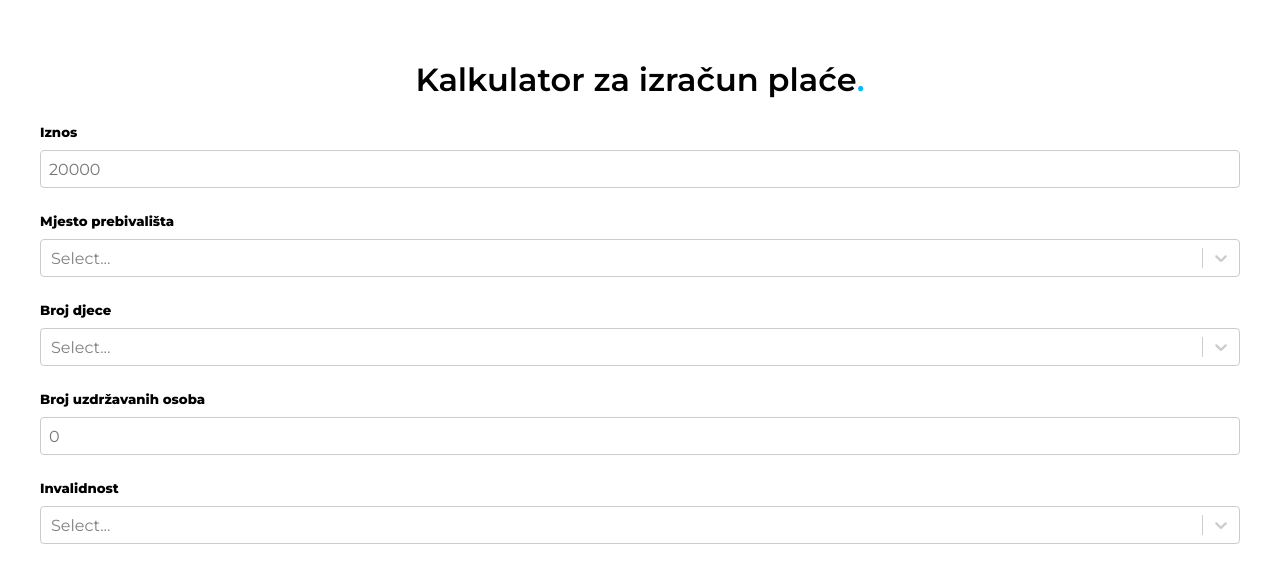
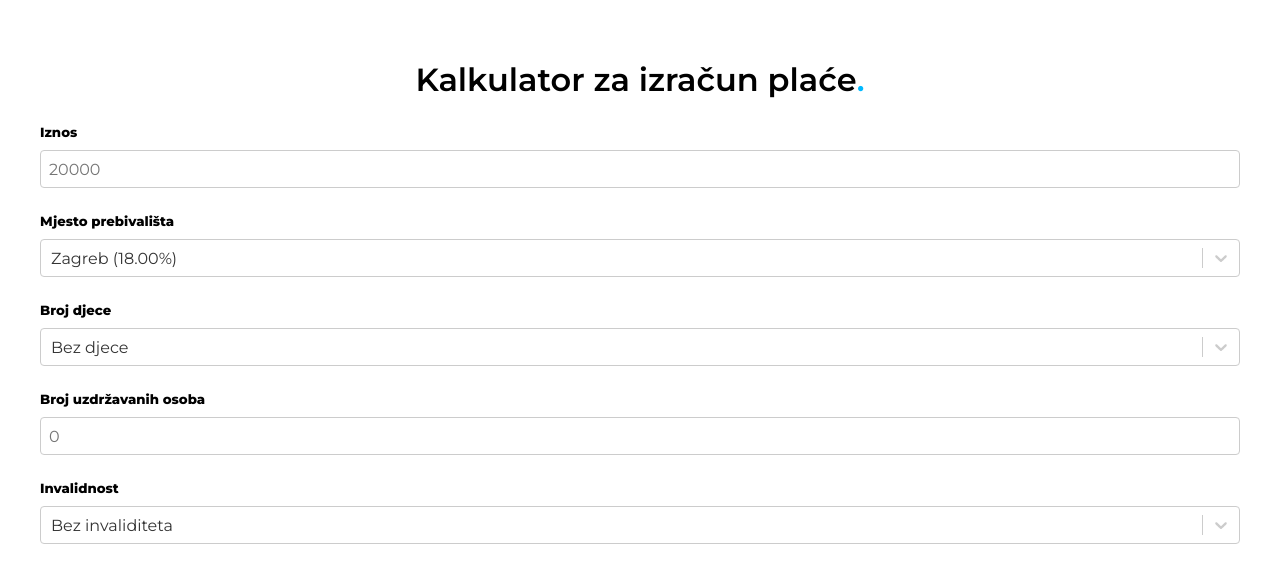
Before and after one commit to celigx/salary-calculator, a React (Create React App) app: page / in a window 1280 px wide. Shown: the top 582 px of the page. Built offline with nearby package versions, Linux system fonts and the light colour scheme.

Commit message:
Add default value to select input
Change state

```diff
--- a/src/App.js
+++ b/src/App.js
@@ -5,10 +5,10 @@ import { cityList, childrenList, invalidityList } from './components/data/ArrayL
 
 function App() {
   const [salary, setAmount] = useState('')
-  const [residence, setResidence] = useState('')
-  const [children, setChildren] = useState('0')
+  const [residence, setResidence] = useState(cityList[313].value)
+  const [children, setChildren] = useState(childrenList[0].value)
   const [dependants, setDependants] = useState('0')
-  const [invalidity, setInvalidity] = useState('')
+  const [invalidity, setInvalidity] = useState(invalidityList[0].value)
 
   const handleAmount = (e) => {
     setAmount(e.target.value)
@@ -100,6 +100,9 @@ function App() {
     }
   }
 
+  console.log('residence:', residence);
+  console.log('invalidity:', invalidity);
+
   return (
     <div className="app">
       <div className="titleContainer">
@@ -118,6 +121,7 @@ function App() {
             <Select
               options={cityList}
               onChange={handleResidence}
+              defaultValue={cityList[313]}
             />
           </div>
         </div>
@@ -127,6 +131,7 @@ function App() {
             <h5 className="inputTitle">Broj djece</h5>
             <Select
               options={childrenList}
+              defaultValue={childrenList[0]}
               onChange={handleChildren}
             />
           </div>
@@ -141,6 +146,7 @@ function App() {
           <Select
             options={invalidityList}
             onChange={handleInvalidity}
+            defaultValue={invalidityList[0]}
           />
         </div>
 
```
